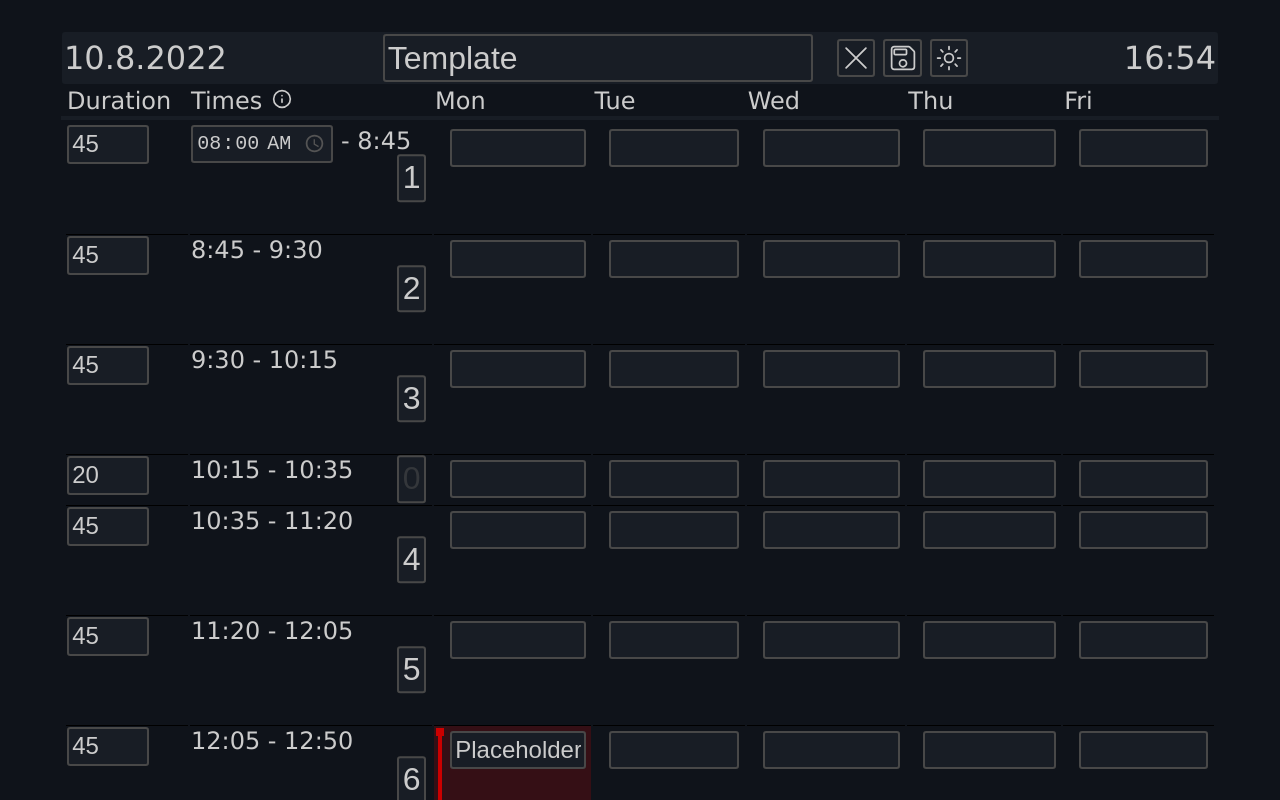
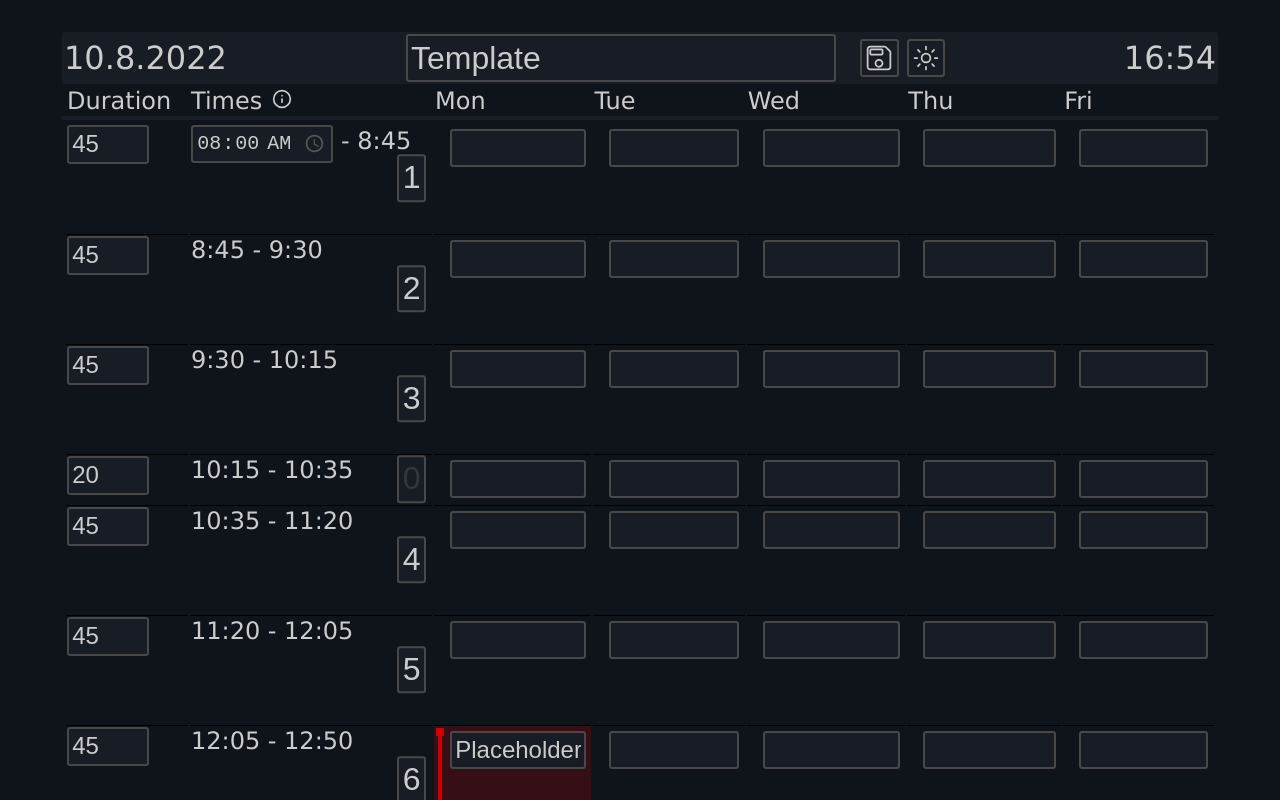
Before and after one commit to HiThere157/timetable, a Vue app: page / in a window 1280 px wide. Both pictures are taken after a click on the button 737 px from the left and 53 px from the top of the page. Shown: the top 800 px of the page. Built offline with nearby package versions, Linux system fonts and the light colour scheme.

Commit message:
Update Edit.vue

```diff
--- a/src/components/HeaderActions/Edit.vue
+++ b/src/components/HeaderActions/Edit.vue
@@ -1,11 +1,10 @@
 <template>
   <URLInstruction v-if="instructionOpen" @close="instructionOpen = false" />
 
-  <button class="icon" @click="toggleEdit">
-    <EditIcon v-if="!isEditing" />
-    <CloseIcon v-else />
+  <button v-if="!isEditing" class="icon" @click="toggleEdit">
+    <EditIcon />
   </button>
-  <button v-if="isEditing" class="icon" @click="saveToUrl">
+  <button v-else class="icon" @click="toggleEdit">
     <SaveIcon />
   </button>
 </template>
@@ -13,7 +12,6 @@
 <script>
 import URLInstruction from "../URLInstruction.vue";
 import EditIcon from "../../icons/Edit.vue";
-import CloseIcon from "../../icons/Close.vue";
 import SaveIcon from "../../icons/Save.vue";
 
 import { storeToRefs } from "pinia";
@@ -37,21 +35,15 @@ export default {
       if (!this.isEditing) {
         const timetable = useTimetableStore();
         timetable.filterTimetable();
+        timetable.encodeTimetable();
+
+        this.instructionOpen = true;
       }
-    },
-    saveToUrl() {
-      this.toggleEdit();
-
-      const timetable = useTimetableStore();
-      timetable.encodeTimetable();
-
-      this.instructionOpen = true;
     },
   },
   components: {
     URLInstruction,
     EditIcon,
-    CloseIcon,
     SaveIcon,
   },
 };
```
